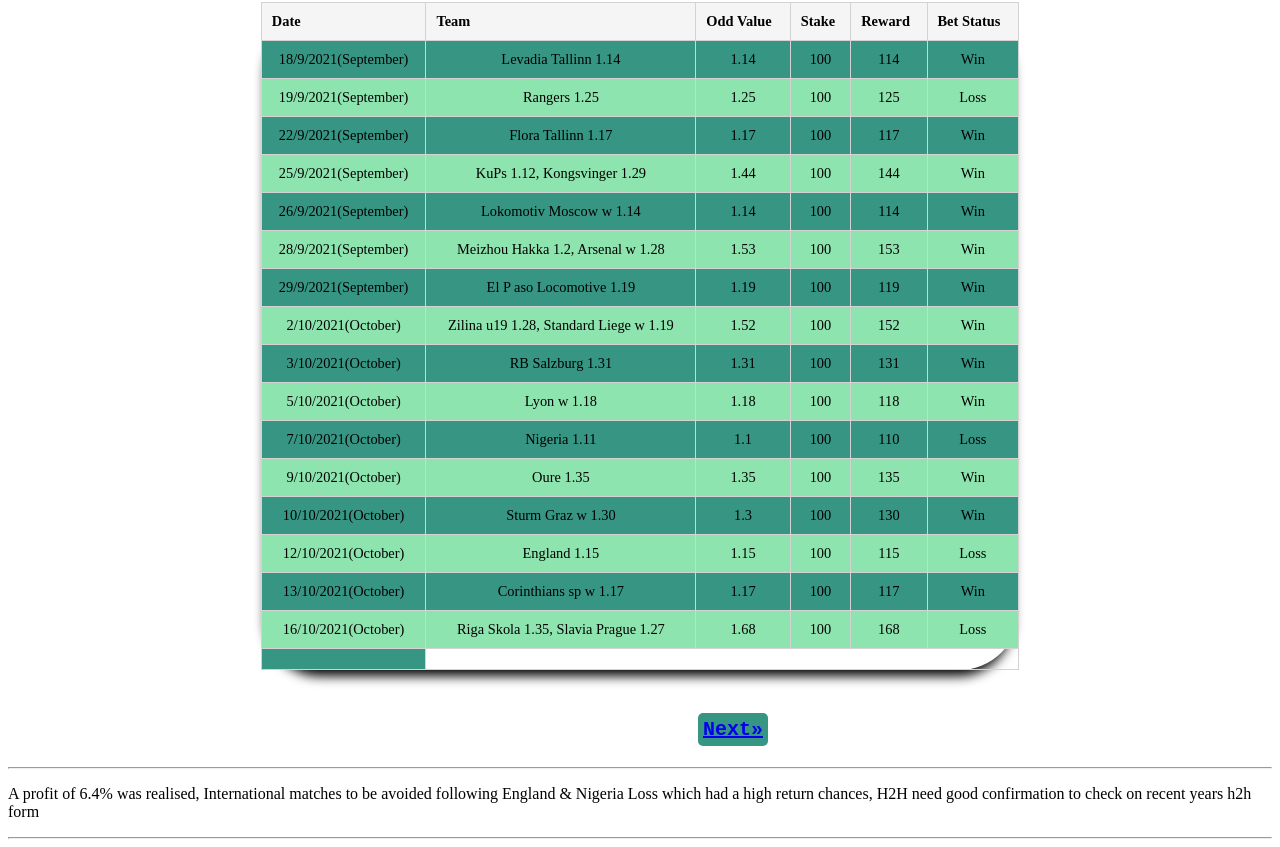
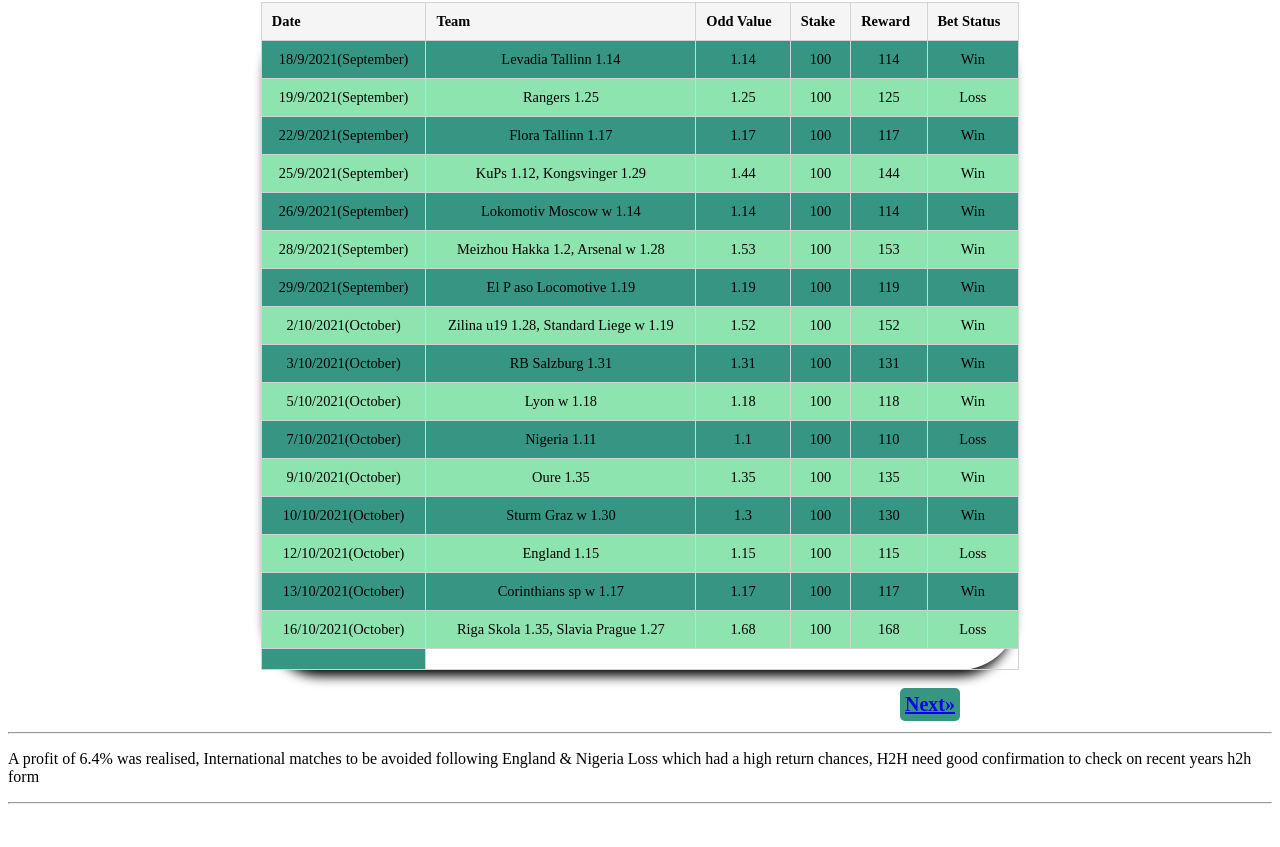
Before and after one commit to Muneneh/Muneneh.github.io, a plain HTML site: page index.html in a window 1280 px wide. Shown: the part 974-1821 px from the top of the page. After the commit the page ends 1786 px from the top, so only its background shows below. Drawn offline with Linux system fonts and the light colour scheme.

Commit message:
Update index.html

```diff
--- a/index.html
+++ b/index.html
@@ -99,12 +99,10 @@
 <tr><td>16/10/2021(October)</td><td>Riga Skola 1.35, Slavia Prague 1.27</td><td>1.68</td><td>100</td><td>168</td><td>Loss</td></tr>
 <tr><td></td></tr>
 </table>
+<br>
 
-<pre>
-
-
-<a href="Page1.html" class="b">Next&raquo;</a>
-</pre>
+<a href="Page1.html" class="d">Next&raquo;</a>
+<br>
 
 
 <br><hr>
```
